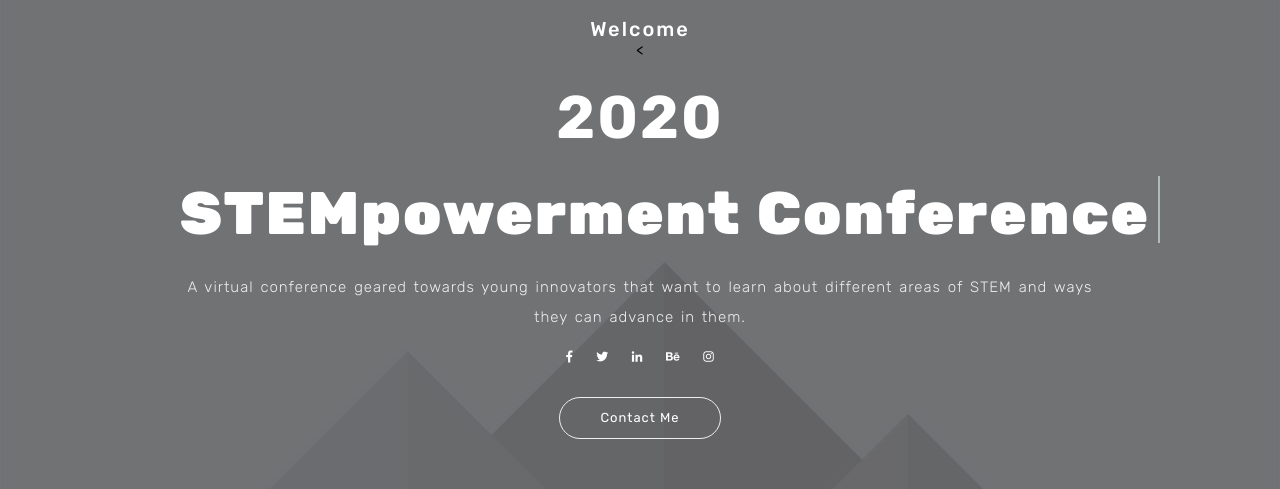
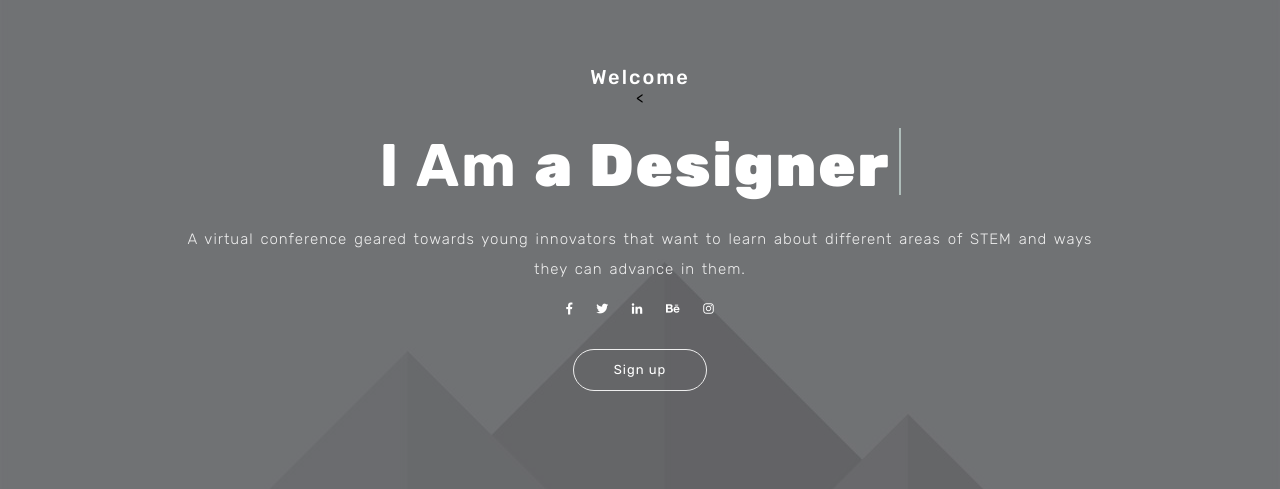
Before and after one commit to stempowerment/stempowerment.github.io, a plain HTML site: page index.html in a window 1280 px wide. Shown: the part 197-686 px from the top of the page. Drawn offline with Linux system fonts and the light colour scheme.

Commit message:
Update index.html

```diff
--- a/index.html
+++ b/index.html
@@ -100,9 +100,11 @@
     				<div class="offset-lg-1 col-lg-10 text-center caption mt-50">
                         <h6>Welcome</h6>
                        <<h1 class="cd-headline clip">
-                            <span class="blc">2020</span>
+                            <span class="blc">I Am </span>
                             <span class="cd-words-wrapper">
-                              <b class="is-visible">STEMpowerment Conference</b>
+                              <b class="is-visible">2020 STEMpowerment Virtual Youth Conference</b>
+                              <b>a Developer</b>
+                              <b>a Designer</b>
                             </span>
                         </h1>
                         <p>A virtual conference geared towards young innovators that want to learn about different areas of STEM and ways they can advance in them.</p>
@@ -123,7 +125,7 @@
                                 <i class="fab fa-instagram"></i>
                             </a>
                         </div>
-                        <a href="#0" class="butn mt-30" data-scroll-nav="6">Contact Me</a>
+                        <a href="#https://www.eventbrite.ca/e/stempowerment-tickets-104661312804?aff=nk" class="butn mt-30" data-scroll-nav="6">Sign up</a>
     				</div>
     			</div>
     		</div>
```
